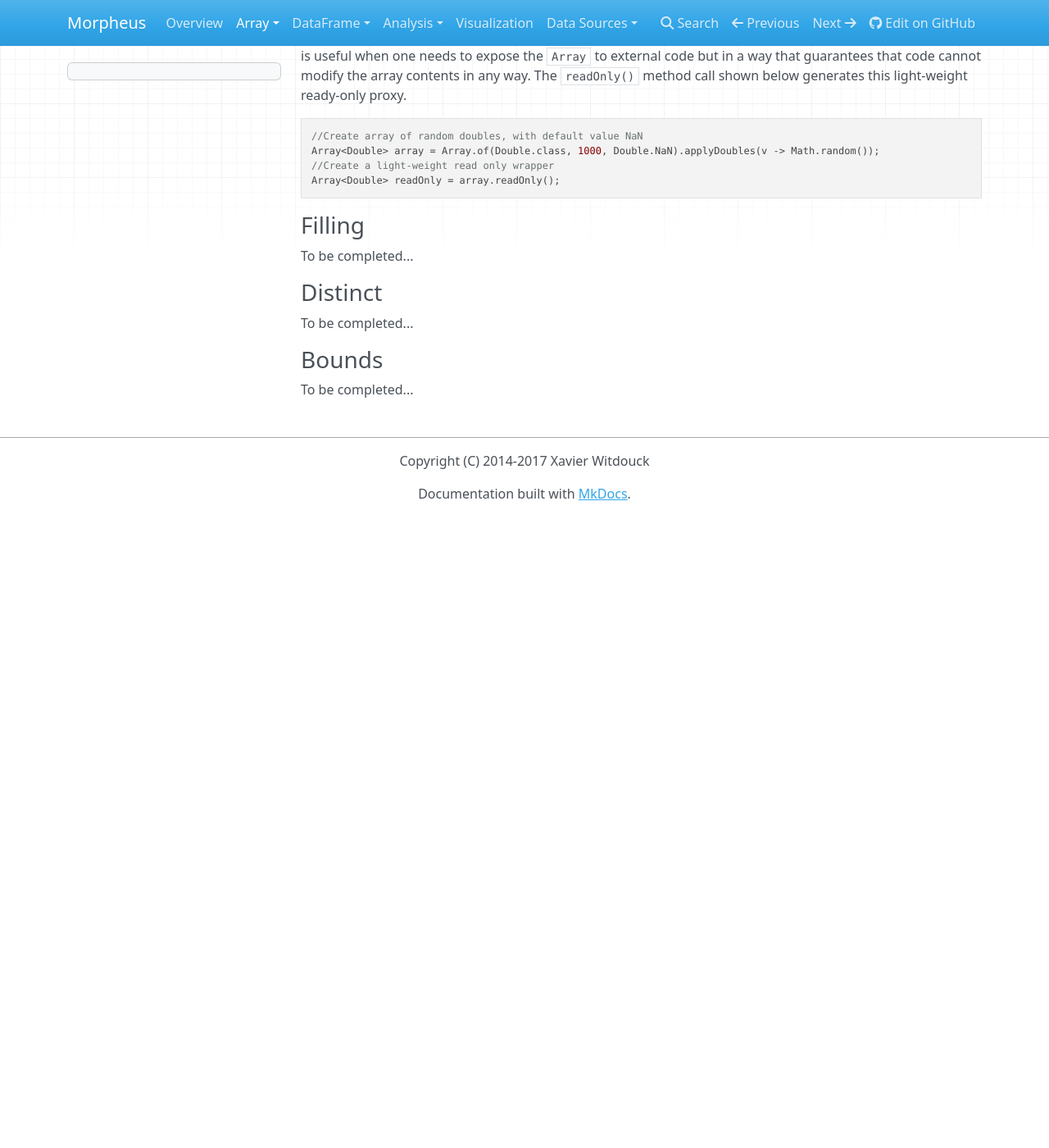
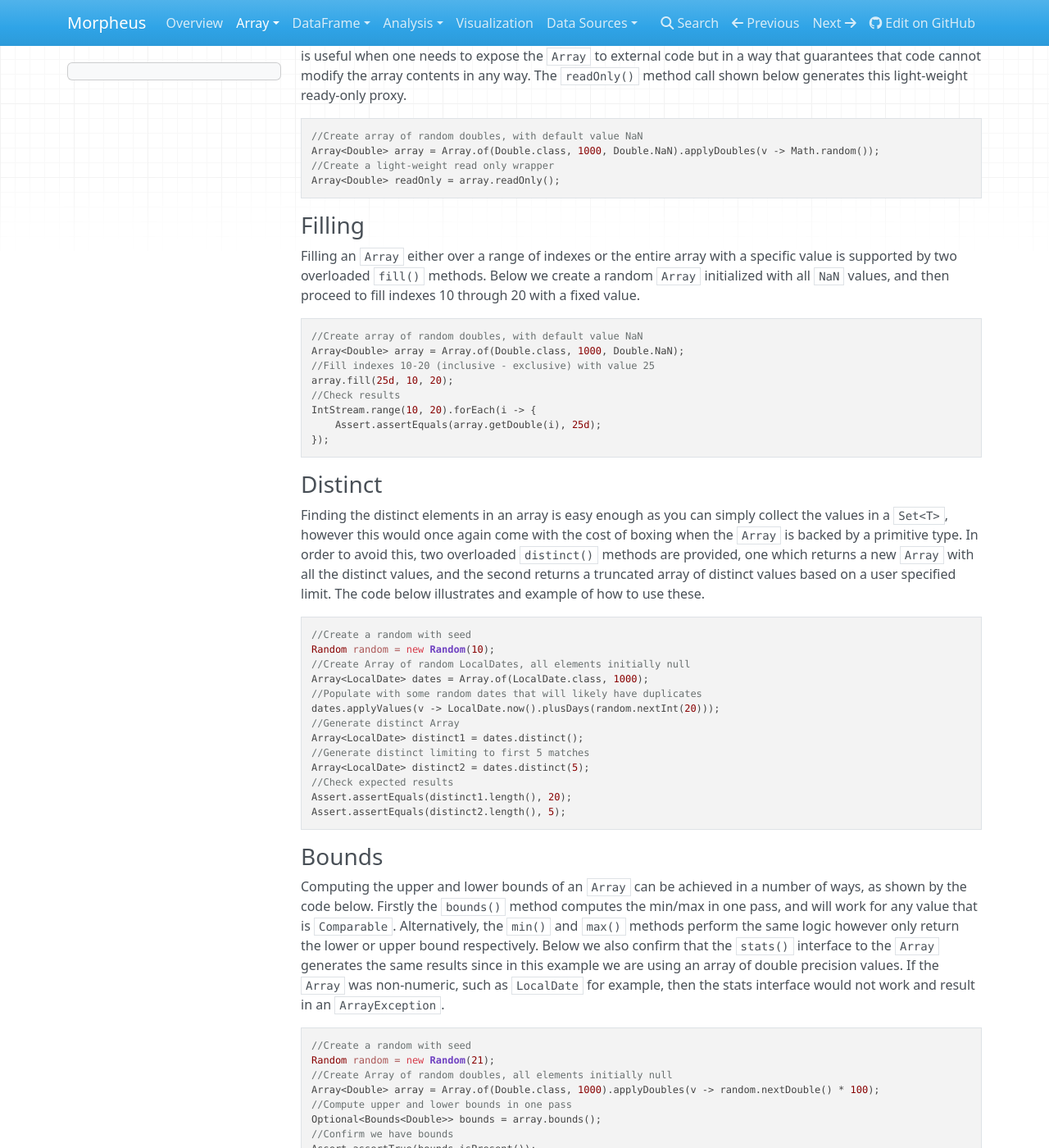
Before and after one commit to zavtech/morpheus-docs, an MkDocs documentation site: the page built from docs/array/overview.md, in a window 1280 px wide and 1400 px high, scrolled down 11107 px. Shown: the whole window at 82% size. Built offline with MkDocs 1.6.1, drawn with Linux system fonts in a browser that asks for light colours; nearby versions of some CDN libraries; old or Windows-style settings are respelled for this version of MkDocs; before the commit the page ends 11737 px from its top, so only the background shows below that; some of the changed text lies outside the part shown.

Commit message:
Update Array overview docs

````diff
--- a/docs/array/overview.md
+++ b/docs/array/overview.md
@@ -605,12 +605,116 @@ Array<Double> readOnly = array.readOnly();
 
 ### Filling
 
-To be completed...
+Filling an `Array` either over a range of indexes or the entire array with a specific value is supported by
+two overloaded `fill()` methods. Below we create a random `Array` initialized with all `NaN` values, and
+then proceed to fill indexes 10 through 20 with a fixed value.
+
+<?prettify?>
+```java
+//Create array of random doubles, with default value NaN
+Array<Double> array = Array.of(Double.class, 1000, Double.NaN);
+//Fill indexes 10-20 (inclusive - exclusive) with value 25
+array.fill(25d, 10, 20);
+//Check results
+IntStream.range(10, 20).forEach(i -> {
+    Assert.assertEquals(array.getDouble(i), 25d);
+});
+```
 
 ### Distinct
 
-To be completed...
+Finding the distinct elements in an array is easy enough as you can simply collect the values in a `Set<T>`,
+however this would once again come with the cost of boxing when the `Array` is backed by a primitive type.
+In order to avoid this, two overloaded `distinct()` methods are provided, one which returns a new `Array` with
+all the distinct values, and the second returns a truncated array of distinct values based on a user specified
+limit. The code below illustrates and example of how to use these.
+
+<?prettify?>
+```java
+//Create a random with seed
+Random random = new Random(10);
+//Create Array of random LocalDates, all elements initially null
+Array<LocalDate> dates = Array.of(LocalDate.class, 1000);
+//Populate with some random dates that will likely have duplicates
+dates.applyValues(v -> LocalDate.now().plusDays(random.nextInt(20)));
+//Generate distinct Array
+Array<LocalDate> distinct1 = dates.distinct();
+//Generate distinct limiting to first 5 matches
+Array<LocalDate> distinct2 = dates.distinct(5);
+//Check expected results
+Assert.assertEquals(distinct1.length(), 20);
+Assert.assertEquals(distinct2.length(), 5);
+```
 
 ### Bounds
 
-To be completed...
+Computing the upper and lower bounds of an `Array` can be achieved in a number of ways, as shown by the code
+below. Firstly the `bounds()` method computes the min/max in one pass, and will work for any value that is
+`Comparable`. Alternatively, the `min()` and `max()` methods perform the same logic however only return
+the lower or upper bound respectively. Below we also confirm that the `stats()` interface to the `Array`
+generates the same results since in this example we are using an array of double precision values. If the
+`Array` was non-numeric, such as `LocalDate` for example, then the stats interface would not work and result
+in an `ArrayException`.
+
+<?prettify?>
+```java
+//Create a random with seed
+Random random = new Random(21);
+//Create Array of random doubles, all elements initially null
+Array<Double> array = Array.of(Double.class, 1000).applyDoubles(v -> random.nextDouble() * 100);
+//Compute upper and lower bounds in one pass
+Optional<Bounds<Double>> bounds = array.bounds();
+//Confirm we have bounds
+Assert.assertTrue(bounds.isPresent());
+//Confirm expected results
+bounds.ifPresent(b -> {
+    Assert.assertEquals(b.lower(), 0.13021930271921445);
+    Assert.assertEquals(b.upper(), 99.9557586162974);
+    Assert.assertEquals(b.lower(), array.min().get());
+    Assert.assertEquals(b.upper(), array.max().get());
+    Assert.assertEquals(b.lower(), array.stats().min());
+    Assert.assertEquals(b.upper(), array.stats().max());
+});
+```
+
+### Null Check
+
+A convenience method named `isNull()` exists on the `Array` and `ArrayValue` interface. In the former case,
+it takes the index of the array element to check for null, in the latter no arguments are required since the
+`ArrayValue` is already pointing at some entry. This method is convenient as it can avoid accessing the value
+to check for null, which may again incur a boxing cost. In addition, `Double.NaN` is considered to be null
+so one can avoid this special null check case as shown by the example below.
+
+<?prettify?>
+```java
+//Create a random with seed
+Random random = new Random(21);
+//Create Array of random doubles, all elements initially null
+Array<Double> array = Array.of(Double.class, 1000).applyDoubles(v -> random.nextDouble() * 100);
+//Set some values to NaN
+array.fill(Double.NaN, 10, 20);
+//Set some values to null, which is the same as NaN for double precision
+array.fill(null, 20, 30);
+//Filter out NaN values using is null
+Array<Double> filtered = array.filter(v -> !v.isNull());
+//Assert length
+Assert.assertEquals(filtered.length(), array.length() - 20);
+```
+
+### Swapping
+
+Swapping elements in an `Array` without having to access them directly is also supported, which means that optimized
+implementations, such as for the `LocalDate` type for example, can avoid boxing the internal representation (long
+epoch day values in the case of LocalDate). The `swap()` method is used as part of the sort algorithm, and a simple
+example of how to use it unrelated to sorting is shown below.
+
+<?prettify?>
+```java
+//Create Array of doubles
+Array<Double> array = Array.of(10d, 20d, 30d, 40d);
+//Swap values
+array.swap(0, 3);
+//Assert values swapped
+Assert.assertEquals(array.getDouble(0), 40d);
+Assert.assertEquals(array.getDouble(3), 10d);
+```
--- a/pom.xml
+++ b/pom.xml
@@ -46,7 +46,7 @@
     <dependency>
       <groupId>com.zavtech</groupId>
       <artifactId>morpheus-core</artifactId>
-      <version>0.9.0-SNAPSHOT</version>
+      <version>0.9.1</version>
     </dependency>
 
     <dependency>
--- a/website/index.html
+++ b/website/index.html
@@ -34,7 +34,7 @@
     <img src="images/morpheus-logo.png"/>
 </div>
 <div style="text-align:center;;margin-top:20px;">
-    <a href="https://github.com/zavtech">Code</a> |
+    <a href="https://github.com/zavtech/morpheus-core">Code</a> |
     <a href="http://www.zavtech.com/morpheus/api/">API</a> |
     <a href="http://www.zavtech.com/morpheus/docs/">Docs</a> |
     <a href="http://zavnas.com/jenkins/">Build</a> |
````
Also changed, not shown: 1 other file.
